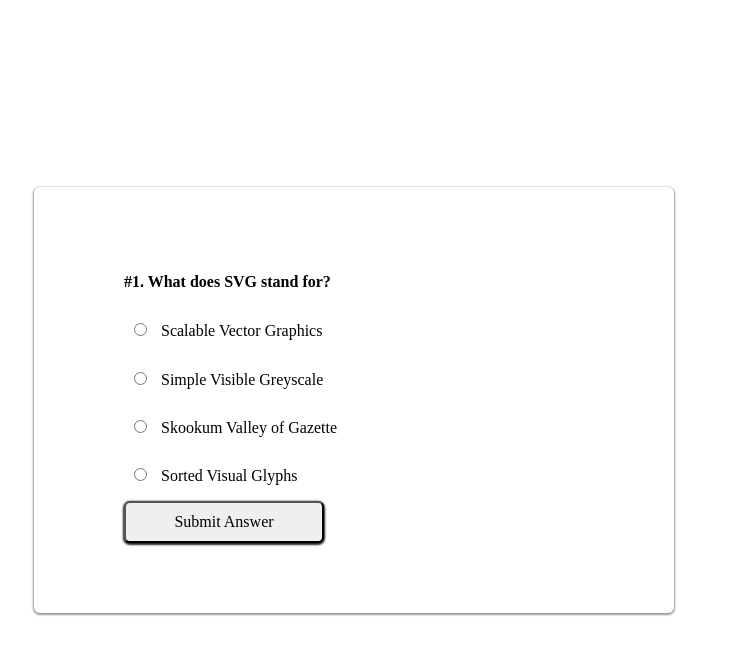
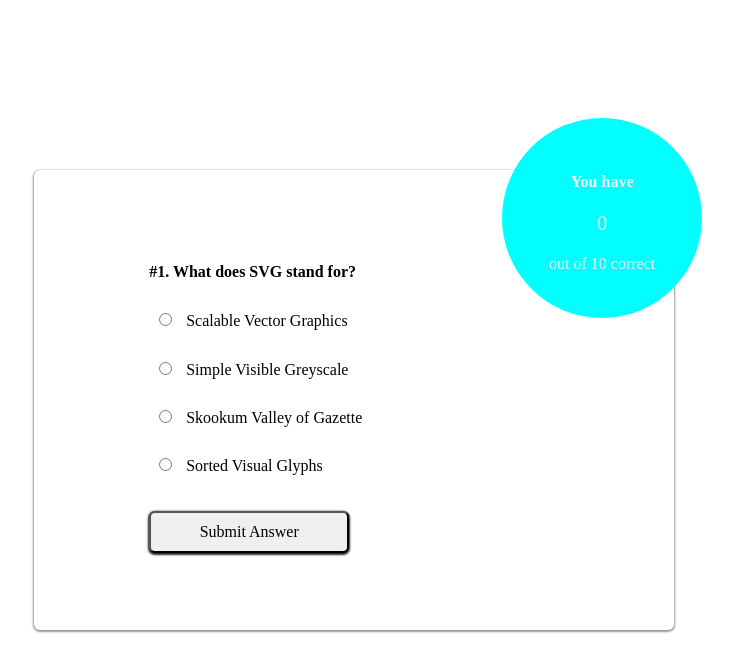
Before and after one commit to isaacdpierce/quiz-app, a plain HTML site: page index.html in a window 1280 px wide. Both pictures are taken after a click on the button "START". Shown: the whole page, without its empty margins (286-1019 px from the left). Drawn offline with nearby package versions, Linux system fonts and the light colour scheme.

Commit message:
Add score keeper

```diff
--- a/scripts/index.js
+++ b/scripts/index.js
@@ -88,6 +88,13 @@ function makeForm() {
     </li>
   </ul>
   <button class="btn__question btn__question-submit">Submit Answer</button>
+  <aside class="card__score">
+  <div class="card__score--text">
+    <h1>You have</h1>
+    <p class="card__score--num">${STORE.rightAnswers}</p>
+    <div>out of 10 correct</div>
+    </div>
+  </aside>
 </form>
   `;
 }
@@ -144,6 +151,7 @@ function renderNextQuestion() {
 
 function renderCorrectResponse() {
   $('main').append(makeRightPopup);
+  STORE.rightAnswers += 1;
 }
 function renderWrongResponse() {
   $('main').append(makeWrongPopup);
--- a/scripts/store.js
+++ b/scripts/store.js
@@ -1,4 +1,5 @@
 const STORE = {
+  rightAnswers: 0,
   questionBlocks: [
     {
       number: 1,
--- a/styles/main.css
+++ b/styles/main.css
@@ -16,7 +16,7 @@ main {
 
 ul {
   list-style-type: none;
-  margin: 0;
+  margin: 0 0 2rem 0;
   padding: 0;
 }
 
@@ -37,7 +37,8 @@ button {
 
 .quiz__container {
   width: 50vw;
-  padding: 70px 90px;
+  min-width: 380px;
+  padding: 6vw 9vw;
   border-radius: 6px;
   box-shadow: 0px 1px 2px 1px #999;
 }
@@ -64,9 +65,31 @@ button {
 }
 
 .popup__text p {
-  font-size: 9rem;
+  font-size: 6rem;
 }
 
 .hidden {
   display: none;
 }
+
+.card__score {
+  display: flex;
+  justify-content: center;
+  align-items: center;
+  background-color: aqua;
+  color: aliceblue;
+  height: 20rem;
+  width: 20rem;
+  position: absolute;
+  top: -50%;
+  right: -35%;
+  border-radius: 50%;
+}
+
+.card__score--text {
+  text-align: center;
+}
+
+.card__score--num {
+  font-size: 2rem;
+}
```
